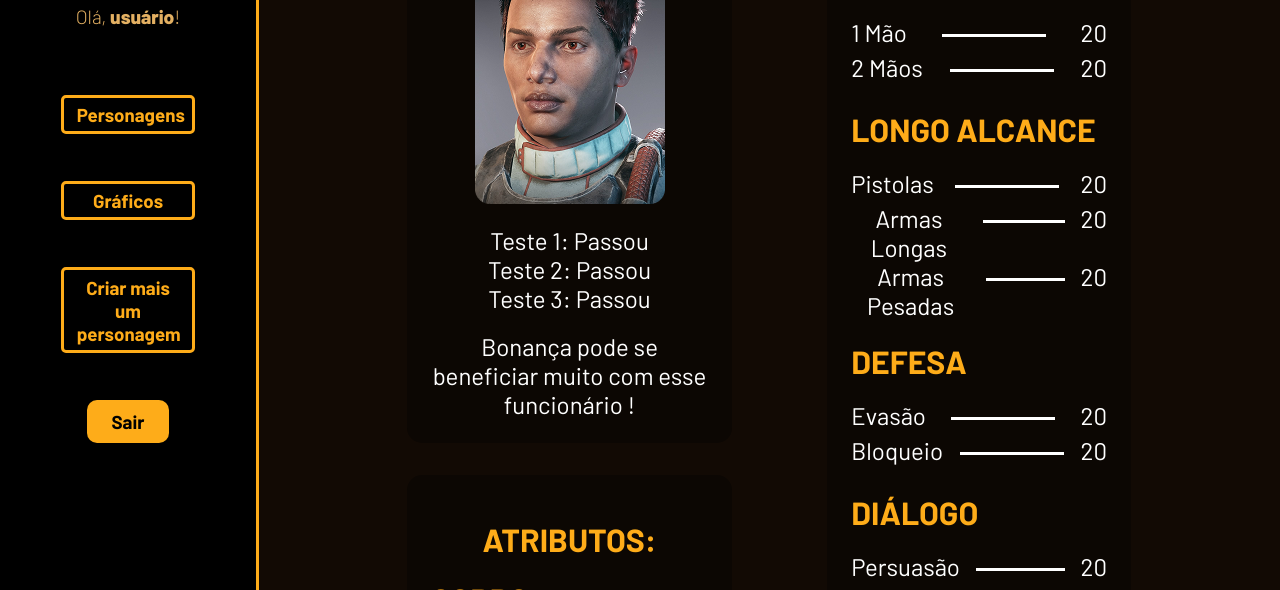
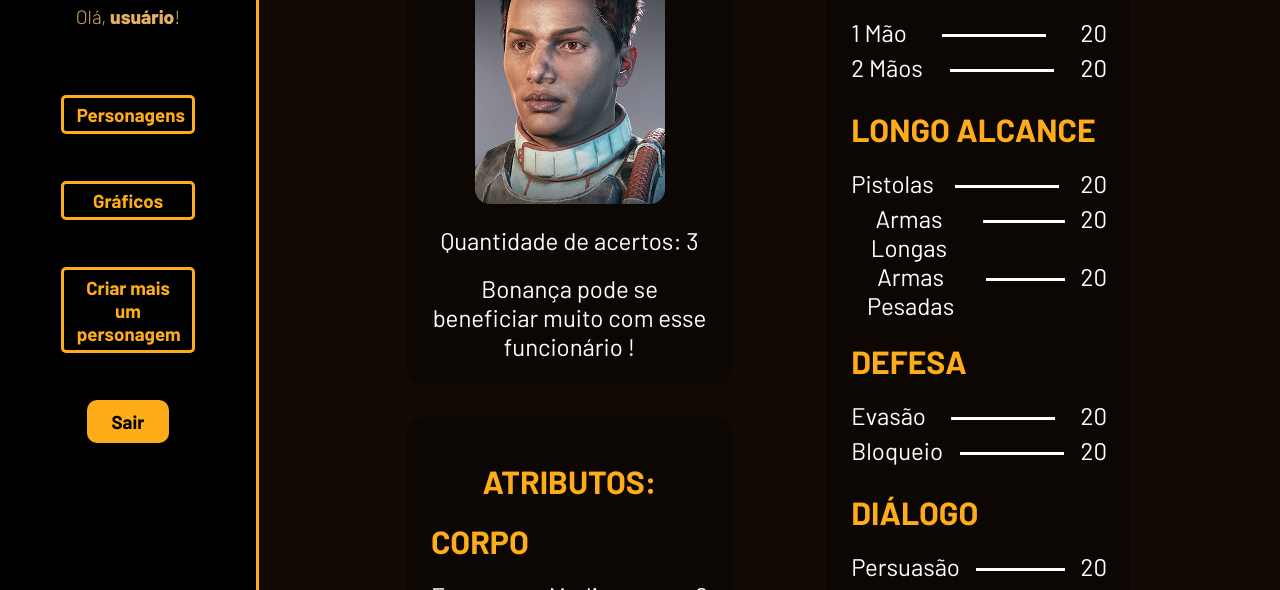
Before and after one commit to LucasTsuzuku-SPTECH/sptech_projetoIndividual, a website: page public/dashboard/personagem.html in a window 1280 px wide. Shown: the part 210-800 px from the top of the page. Drawn offline with Linux system fonts and the light colour scheme.

Commit message:
ajustes acertos questionario

```diff
--- a/public/css/dashboards.css
+++ b/public/css/dashboards.css
@@ -530,7 +530,7 @@ canvas {
 }
 
 #painel_2 img {
-  width: 70%;
+  width: 60%;
 }
 
 .informacao__registro {
--- a/public/dashboard/personagem.html
+++ b/public/dashboard/personagem.html
@@ -71,11 +71,7 @@
                 </div>
                 <div id="div_desempenho_texto">
                   <br>
-                  <span>Teste 1: Passou</span>
-                  <br>
-                  <span>Teste 2: Passou</span>
-                  <br>
-                  <span>Teste 3: Passou</span>
+                  <span>Quantidade de acertos: 3</span>
                   <br>
                   <br>
                   <span>Bonança pode se beneficiar muito com esse funcionário !</span>
```
